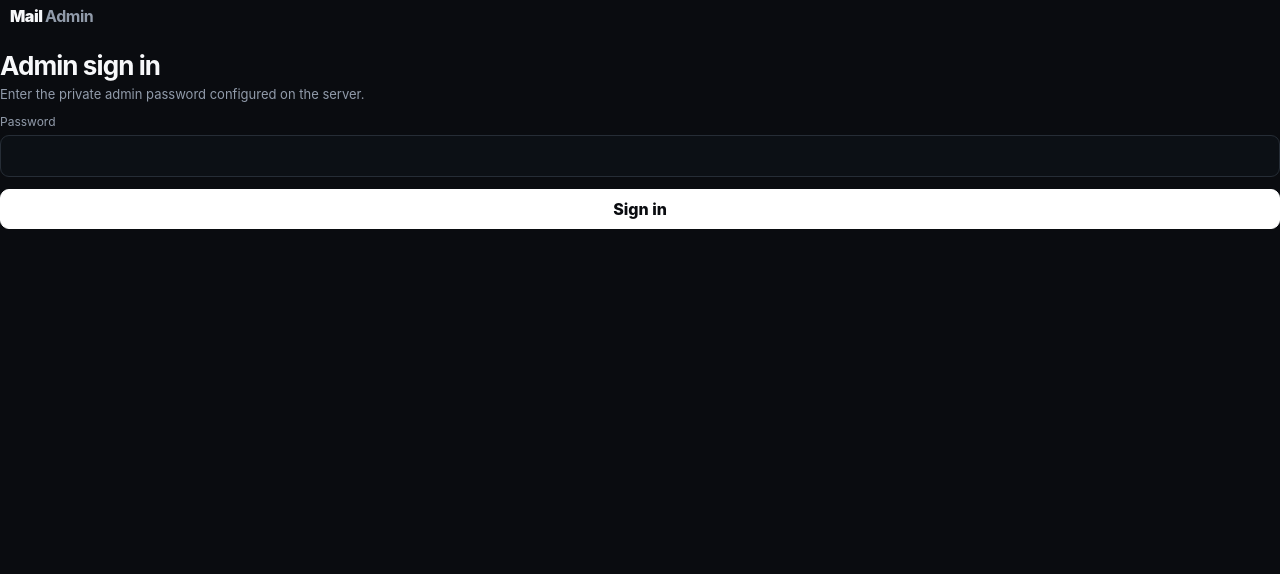
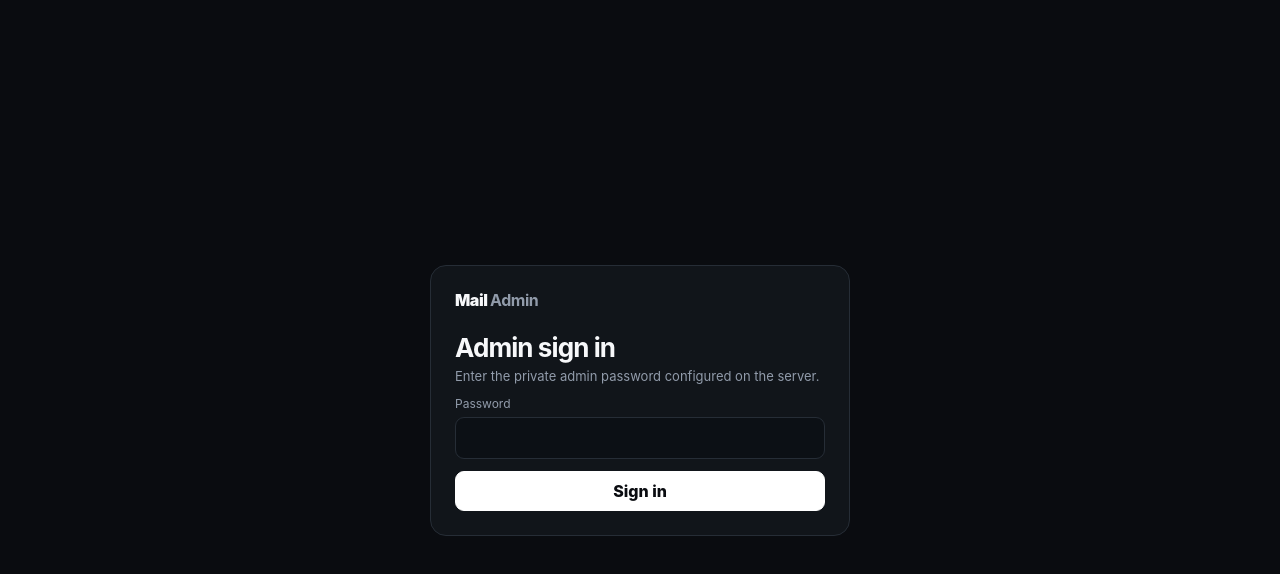
Before and after one commit to KSamtoclef/mail-admin, a Next.js app: page /login in a window 1280 px wide. Shown: the top 574 px of the page. Built offline with nearby package versions, Linux system fonts and the light colour scheme.

Commit message:
Add production login styles

```diff
--- a/app/globals.css
+++ b/app/globals.css
@@ -21,6 +21,7 @@ body {
 }
 button, input, select, textarea { font: inherit; }
 button { cursor: pointer; }
+button:disabled { opacity: .6; cursor: not-allowed; }
 
 .shell { min-height: 100vh; display: grid; grid-template-columns: 245px 1fr; }
 .sidebar {
@@ -101,6 +102,10 @@ th { color: var(--muted); font-weight: 700; }
 .note { color: var(--muted); font-size: 12px; line-height: 1.55; }
 .codePill { font-family: ui-monospace, SFMono-Regular, Menlo, monospace; font-size: 11px; color: #c7d2fe; }
 
+.loginShell { min-height: 100vh; display: grid; place-items: center; padding: 20px; }
+.loginCard { width: min(420px, 100%); border: 1px solid var(--border); background: var(--panel); border-radius: 16px; padding: 24px; }
+.loginCard .brand { padding: 0 0 22px; }
+
 @media (max-width: 980px) {
   .shell { grid-template-columns: 1fr; }
   .sidebar { min-height: auto; position: relative; border-right: 0; border-bottom: 1px solid var(--border); }
```
